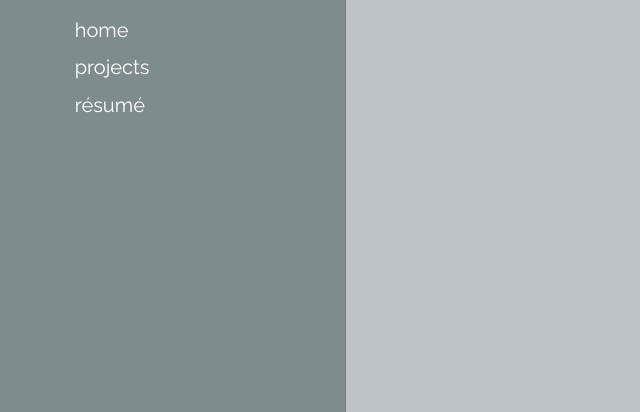
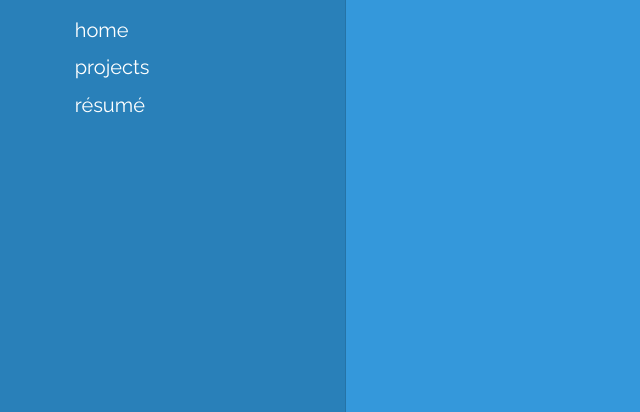
Before and after one commit to AaronMorais/personal-website, a website: page public/index.html in a window 1280 px wide. Shown: the part 388-800 px from the top of the page, without its empty margins (0-640 px from the left). Drawn offline with nearby package versions, Linux system fonts and the light colour scheme.

Commit message:
Update background colors and font colors

```diff
--- a/public/css/main.css
+++ b/public/css/main.css
@@ -2,7 +2,7 @@
 
 html, body, .container {
     height: 100%;
-    background-color: #bdc3c7;
+    background-color: #3498db;
     padding: 0;
 }
 
@@ -25,7 +25,7 @@ body {
     margin: 0;
     padding-top: 2.5%;
     padding-left: 3.5%;
-    background-color: #7f8c8d;
+    background-color: #2980b9;
 }
 
 .circular-image {
@@ -80,7 +80,7 @@ body {
 .element:hover, a:hover {
     color: #ecf0f1;
 }
-.element, a, .name {
+.element, a, .name, .message-container {
     color: white;
 }
 a {
```
